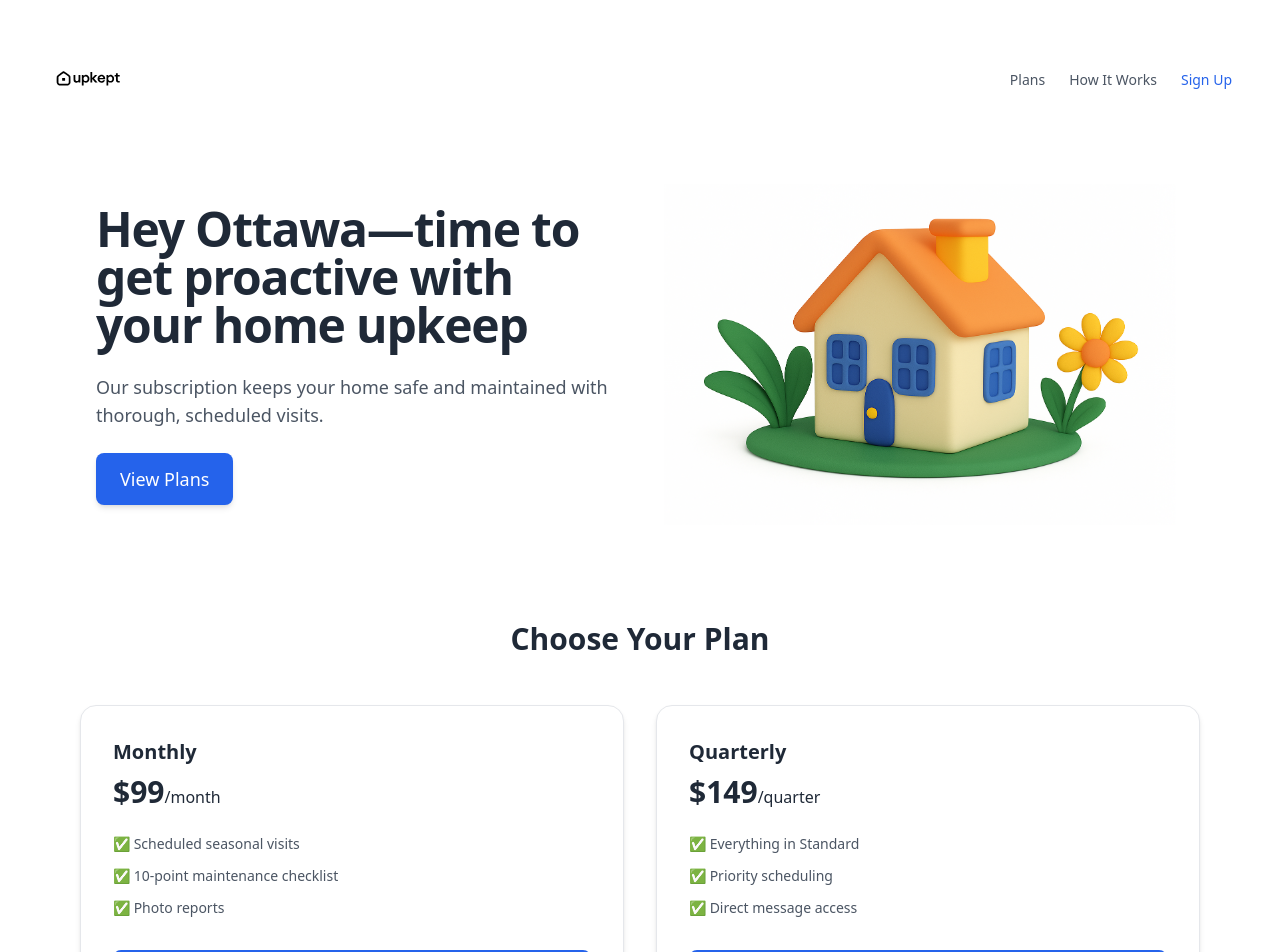
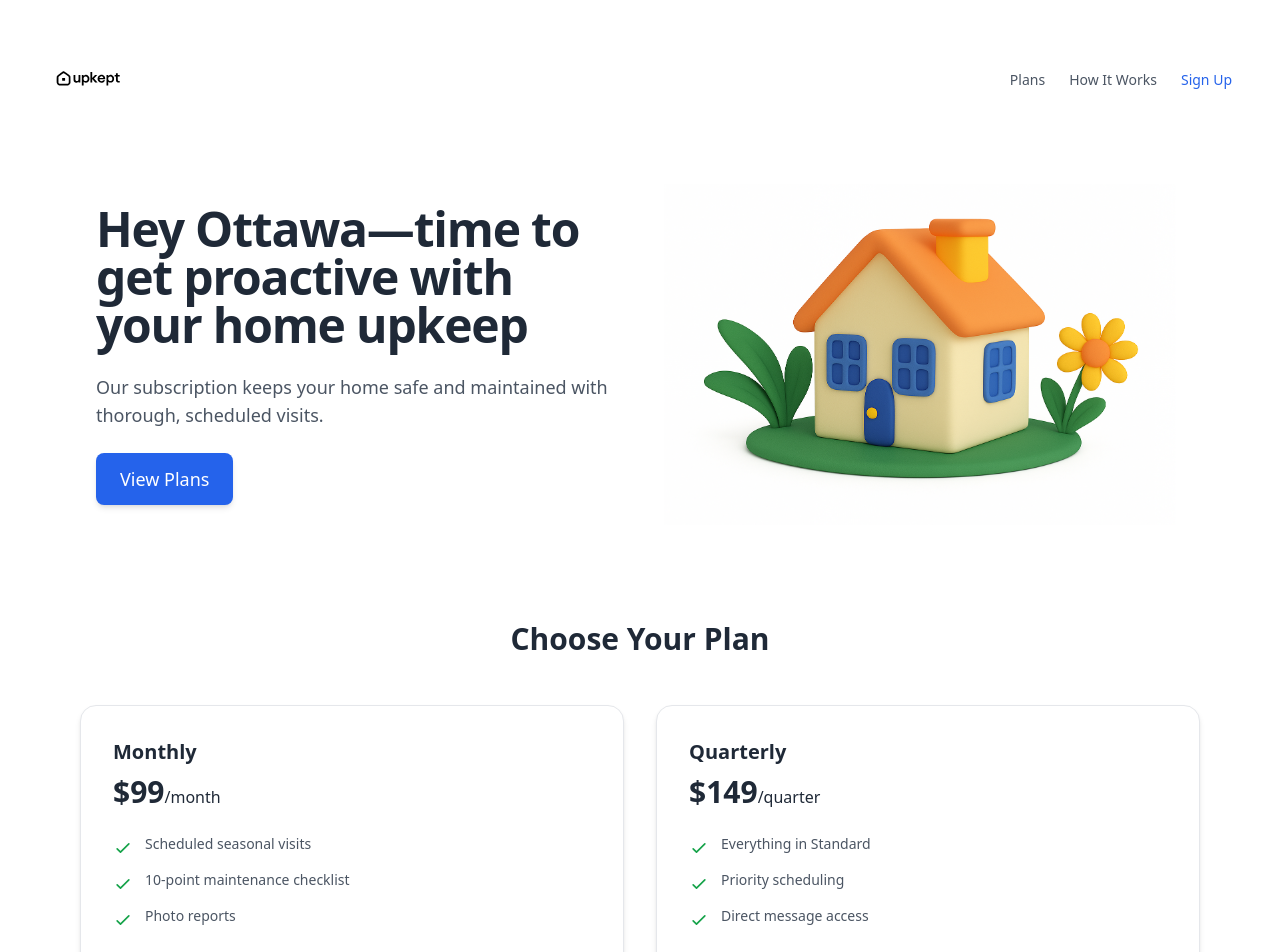
Before and after one commit to nickalodian-upkept/upkept-homepage, a Next.js app: page / in a window 1280 px wide. Shown: the top 952 px of the page. Built offline with nearby package versions, Linux system fonts and the light colour scheme.

Commit message:
Update pricing section with premium check icons

```diff
--- a/package.json
+++ b/package.json
@@ -9,6 +9,7 @@
     "lint": "next lint"
   },
   "dependencies": {
+    "@heroicons/react": "^2.2.0",
     "autoprefixer": "^10.4.7",
     "next": "12.2.0",
     "postcss": "^8.4.14",
--- a/pages/index.js
+++ b/pages/index.js
@@ -56,6 +56,7 @@ export default function Home() {
 <section className="mt-24 max-w-6xl mx-auto px-4">
   <h3 className="text-3xl font-bold text-center mb-12">Choose Your Plan</h3>
   <div className="grid grid-cols-1 md:grid-cols-2 gap-8">
+
     {/* Monthly Plan */}
     <div className="bg-white rounded-2xl border border-gray-200 p-8 shadow-md flex flex-col justify-between">
       <div>
@@ -64,9 +65,57 @@ export default function Home() {
           $99<span className="text-base font-medium">/month</span>
         </p>
         <ul className="space-y-3 text-gray-600 text-sm">
-                  <li>✅ Scheduled seasonal visits</li>
-                  <li>✅ 10-point maintenance checklist</li>
-                  <li>✅ Photo reports</li>
+          <li className="flex items-start gap-3">
+            <svg className="w-5 h-5 text-green-600 mt-1" fill="none" stroke="currentColor" strokeWidth={2} viewBox="0 0 24 24">
+              <path strokeLinecap="round" strokeLinejoin="round" d="M5 13l4 4L19 7" />
+            </svg>
+            <span>Scheduled seasonal visits</span>
+          </li>
+          <li className="flex items-start gap-3">
+            <svg className="w-5 h-5 text-green-600 mt-1" fill="none" stroke="currentColor" strokeWidth={2} viewBox="0 0 24 24">
+              <path strokeLinecap="round" strokeLinejoin="round" d="M5 13l4 4L19 7" />
+            </svg>
+            <span>10-point maintenance checklist</span>
+          </li>
+          <li className="flex items-start gap-3">
+            <svg className="w-5 h-5 text-green-600 mt-1" fill="none" stroke="currentColor" strokeWidth={2} viewBox="0 0 24 24">
+              <path strokeLinecap="round" strokeLinejoin="round" d="M5 13l4 4L19 7" />
+            </svg>
+            <span>Photo reports</span>
+          </li>
+        </ul>
+      </div>
+      <button className="mt-8 w-full bg-blue-600 text-white py-3 rounded-lg font-medium hover:bg-blue-700 transition">
+        Get Started
+      </button>
+    </div>
+
+    {/* Quarterly Plan */}
+    <div className="bg-white rounded-2xl border border-gray-200 p-8 shadow-md flex flex-col justify-between">
+      <div>
+        <h4 className="text-xl font-semibold mb-2">Quarterly</h4>
+        <p className="text-3xl font-bold mb-6">
+          $149<span className="text-base font-medium">/quarter</span>
+        </p>
+        <ul className="space-y-3 text-gray-600 text-sm">
+          <li className="flex items-start gap-3">
+            <svg className="w-5 h-5 text-green-600 mt-1" fill="none" stroke="currentColor" strokeWidth={2} viewBox="0 0 24 24">
+              <path strokeLinecap="round" strokeLinejoin="round" d="M5 13l4 4L19 7" />
+            </svg>
+            <span>Everything in Standard</span>
+          </li>
+          <li className="flex items-start gap-3">
+            <svg className="w-5 h-5 text-green-600 mt-1" fill="none" stroke="currentColor" strokeWidth={2} viewBox="0 0 24 24">
+              <path strokeLinecap="round" strokeLinejoin="round" d="M5 13l4 4L19 7" />
+            </svg>
+            <span>Priority scheduling</span>
+          </li>
+          <li className="flex items-start gap-3">
+            <svg className="w-5 h-5 text-green-600 mt-1" fill="none" stroke="currentColor" strokeWidth={2} viewBox="0 0 24 24">
+              <path strokeLinecap="round" strokeLinejoin="round" d="M5 13l4 4L19 7" />
+            </svg>
+            <span>Direct message access</span>
+          </li>
         </ul>
       </div>
       <button className="mt-8 w-full bg-blue-600 text-white py-3 rounded-lg font-medium hover:bg-blue-700 transition">
```
Also changed, not shown: 2 other files (tests, documents, lock files or other folders). Lines whose indentation alone changed are shown as unchanged.
